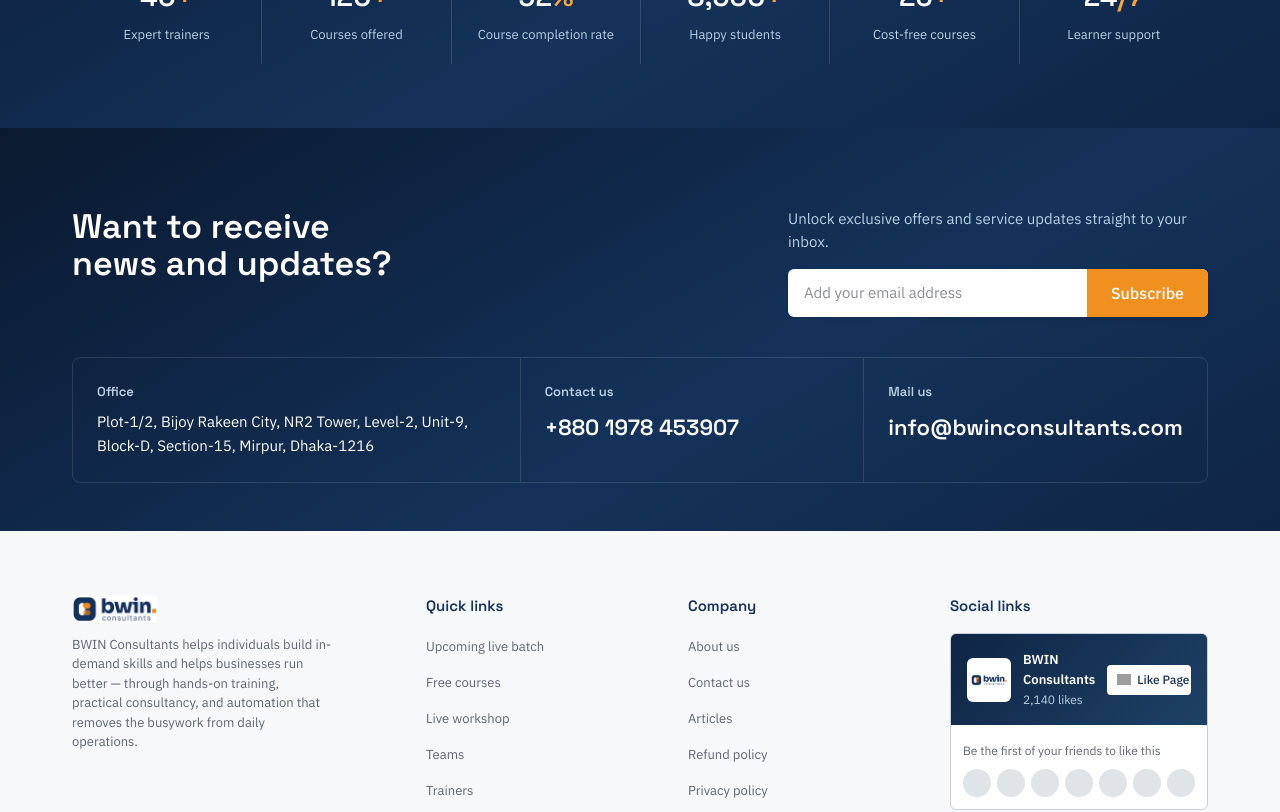
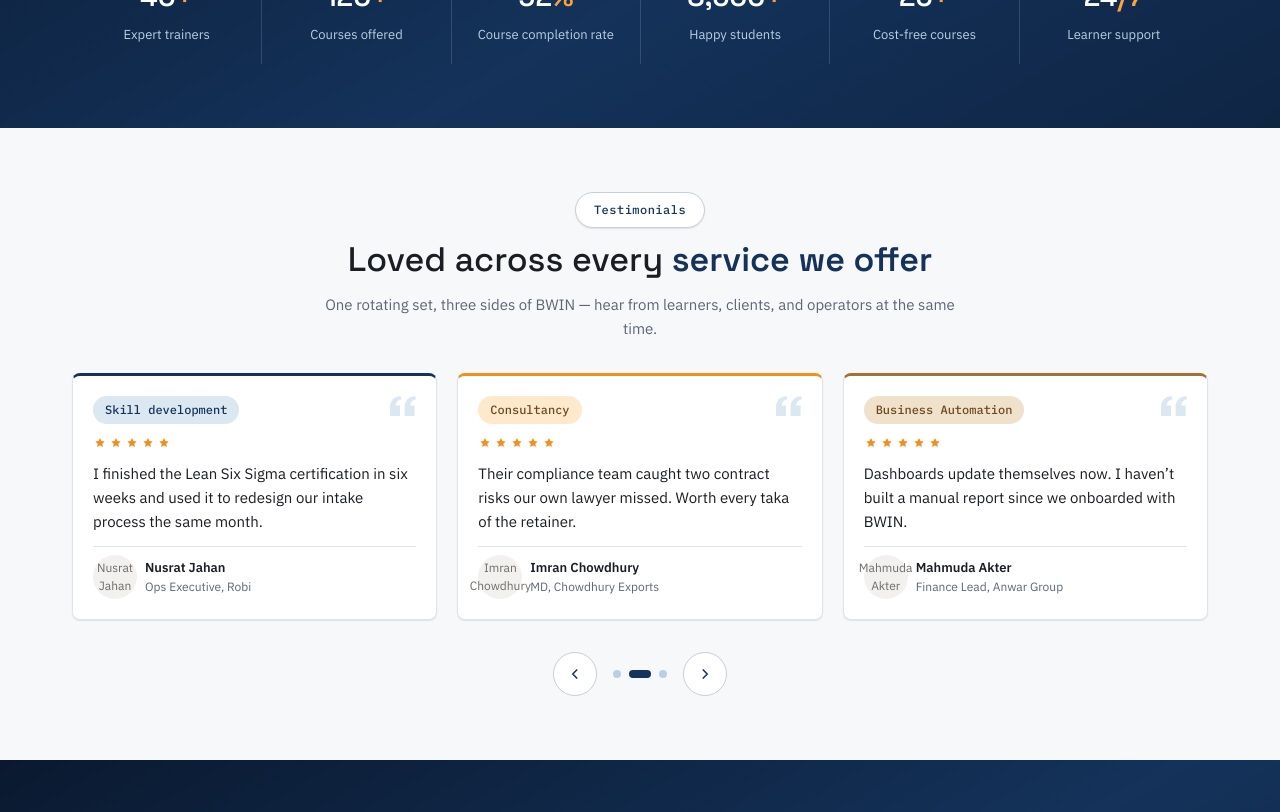
Before and after one commit to ashrafulahsan/bwin-web, a Next.js app: page / in a window 1280 px wide. Shown: the part 3260-4072 px from the top of the page. Built offline with nearby package versions, Linux system fonts and the light colour scheme; grey boxes are pictures that could not be loaded.

Commit message:
Add TestimonialsSection component and related data; update homepage to include TestimonialsSection

```diff
--- /dev/null
+++ b/src/app/(website)/_components/TestimonialsSection.jsx
@@ -0,0 +1,84 @@
+'use client';
+
+import { useEffect, useRef, useState } from 'react';
+import { ImagePlaceholder } from '@/components/common/ImagePlaceholder';
+import { testimonialCategories } from '../_data/testimonial-categories';
+
+function Stars({ n }) {
+  return (
+    <div className="rv-stars">
+      {Array.from({ length: 5 }).map((_, i) => (
+        <svg key={i} width="14" height="14" viewBox="0 0 24 24" fill={i < n ? 'var(--orange-500)' : 'var(--navy-100)'}>
+          <path d="M12 3.5l2.47 5.01 5.53.8-4 3.9.94 5.5L12 16.2l-4.94 2.6.94-5.5-4-3.9 5.53-.8L12 3.5z" />
+        </svg>
+      ))}
+    </div>
+  );
+}
+
+function ReviewCard({ cat, review }) {
+  return (
+    <div className={'rv-card rv-accent-' + cat.accent}>
+      <div className="rv-card-top">
+        <span className="rv-tag">{cat.label}</span>
+        <svg className="rv-quote" width="26" height="20" viewBox="0 0 26 20" fill="none">
+          <path d="M0 20V11.4C0 4.6 4.2 0.6 10.6 0L11.4 3.2C7.8 4 5.8 6.2 5.6 9.4H10V20H0ZM14.6 20V11.4C14.6 4.6 18.8 0.6 25.2 0L26 3.2C22.4 4 20.4 6.2 20.2 9.4H24.6V20H14.6Z" fill="currentColor" />
+        </svg>
+      </div>
+      <Stars n={review.rating} />
+      <p className="rv-text">{review.text}</p>
+      <div className="rv-person">
+        <ImagePlaceholder label={review.name} style={{ width: 44, height: 44, borderRadius: '50%', flexShrink: 0 }} />
+        <div>
+          <div className="rv-name">{review.name}</div>
+          <div className="rv-role">{review.role}</div>
+        </div>
+      </div>
+    </div>
+  );
+}
+
+export function TestimonialsSection() {
+  const [idx, setIdx] = useState(0);
+  const len = testimonialCategories[0].reviews.length;
+  const timerRef = useRef(null);
+
+  const go = (dir) => setIdx((p) => (p + dir + len) % len);
+
+  useEffect(() => {
+    timerRef.current = setInterval(() => setIdx((p) => (p + 1) % len), 6000);
+    return () => clearInterval(timerRef.current);
+  }, [len]);
+
+  return (
+    <section className="rv-section">
+      <div className="rv-inner">
+        <div className="rv-head">
+          <div className="rv-eyebrow">Testimonials</div>
+          <h2 className="rv-title">Loved across every <em>service we offer</em></h2>
+          <p className="rv-sub">One rotating set, three sides of BWIN — hear from learners, clients, and operators at the same time.</p>
+        </div>
+
+        <div className="rv-grid">
+          {testimonialCategories.map((cat) => (
+            <ReviewCard key={cat.key + idx} cat={cat} review={cat.reviews[idx % cat.reviews.length]} />
+          ))}
+        </div>
+
+        <div className="rv-nav">
+          <button className="rv-arrow" onClick={() => go(-1)} aria-label="Previous">
+            <svg width="18" height="18" viewBox="0 0 24 24" fill="none" stroke="currentColor" strokeWidth="2"><path d="M15 18l-6-6 6-6" /></svg>
+          </button>
+          <div className="rv-dots">
+            {Array.from({ length: len }).map((_, i) => (
+              <span key={i} className={'rv-dot' + (i === idx ? ' active' : '')} onClick={() => setIdx(i)}></span>
+            ))}
+          </div>
+          <button className="rv-arrow" onClick={() => go(1)} aria-label="Next">
+            <svg width="18" height="18" viewBox="0 0 24 24" fill="none" stroke="currentColor" strokeWidth="2"><path d="M9 18l6-6-6-6" /></svg>
+          </button>
+        </div>
+      </div>
+    </section>
+  );
+}
--- /dev/null
+++ b/src/app/(website)/_data/testimonial-categories.js
@@ -0,0 +1,36 @@
+// Static for now — swap this export for an API call (e.g. GET /api/v1/testimonials) once reviews are
+// collected in the backend. Shape must stay
+// { key, label, accent, reviews: [{ name, role, img, rating, text }] } for TestimonialsSection to keep
+// working unchanged.
+export const testimonialCategories = [
+  {
+    key: 'skill',
+    label: 'Skill development',
+    accent: 'navy',
+    reviews: [
+      { name: 'Farhan Ahmed', role: 'Data Analyst, Grameenphone', img: 'rv-skill-1', rating: 5, text: 'The data analytics course was structured better than any bootcamp I’ve paid triple for. Mentors actually reviewed my project work.' },
+      { name: 'Nusrat Jahan', role: 'Ops Executive, Robi', img: 'rv-skill-2', rating: 5, text: 'I finished the Lean Six Sigma certification in six weeks and used it to redesign our intake process the same month.' },
+      { name: 'Tanvir Hasan', role: 'Supply Chain Lead, Square Group', img: 'rv-skill-3', rating: 4, text: 'Practical, no-fluff sessions. The supply chain bootcamp gave me frameworks I still reference weekly.' },
+    ],
+  },
+  {
+    key: 'consultancy',
+    label: 'Consultancy',
+    accent: 'orange',
+    reviews: [
+      { name: 'Rashida Karim', role: 'Founder, Karim Textiles', img: 'rv-consult-1', rating: 5, text: 'BWIN rebuilt our financial reporting from scratch. For the first time, our board meetings run on numbers we trust.' },
+      { name: 'Imran Chowdhury', role: 'MD, Chowdhury Exports', img: 'rv-consult-2', rating: 5, text: 'Their compliance team caught two contract risks our own lawyer missed. Worth every taka of the retainer.' },
+      { name: 'Sadia Islam', role: 'HR Director, Bengal Retail', img: 'rv-consult-3', rating: 4, text: 'The HR consultancy engagement cut our time-to-hire nearly in half within one quarter.' },
+    ],
+  },
+  {
+    key: 'automation',
+    label: 'Business Automation',
+    accent: 'tan',
+    reviews: [
+      { name: 'Kamal Uddin', role: 'Operations Manager, Delta Pharma', img: 'rv-auto-1', rating: 5, text: 'The workflow automation they built removed three days of manual reconciliation from our monthly close.' },
+      { name: 'Mahmuda Akter', role: 'Finance Lead, Anwar Group', img: 'rv-auto-2', rating: 5, text: 'Dashboards update themselves now. I haven’t built a manual report since we onboarded with BWIN.' },
+      { name: 'Rafiq Islam', role: 'CTO, NextPay', img: 'rv-auto-3', rating: 4, text: 'Their AI tooling for document extraction paid for itself in the first month of use.' },
+    ],
+  },
+];
--- a/src/app/(website)/page.jsx
+++ b/src/app/(website)/page.jsx
@@ -3,6 +3,7 @@ import { SkillDevelopmentSection } from './_components/SkillDevelopmentSection';
 import { ConsultancyServiceSection } from './_components/ConsultancyServiceSection';
 import { BusinessAutomationSection } from './_components/BusinessAutomationSection';
 import { WhyChooseUsSection } from './_components/WhyChooseUsSection';
+import { TestimonialsSection } from './_components/TestimonialsSection';
 
 export default function HomePage() {
   return (
@@ -12,6 +13,7 @@ export default function HomePage() {
       <ConsultancyServiceSection />
       <BusinessAutomationSection />
       <WhyChooseUsSection />
+      <TestimonialsSection />
     </>
   );
 }
```
